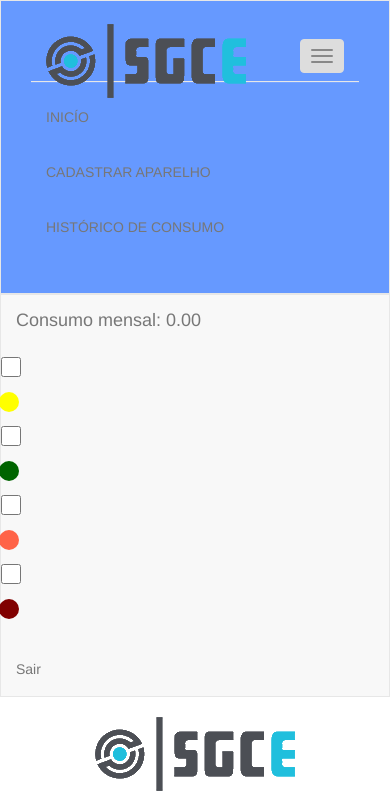
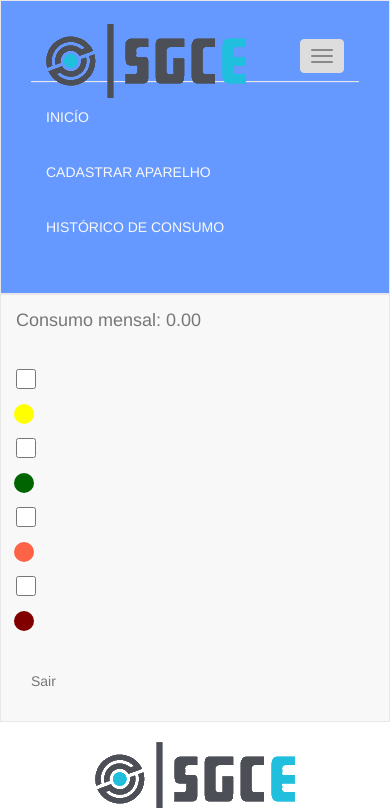
Before and after one commit to ThiagoN13/sgce, a plain HTML site: page index.html at #!/history/ in a window 390 px wide. Both pictures are taken after a click on the button "Toggle navigation". Shown: the top 808 px of the page. Drawn offline with nearby package versions, Linux system fonts and the light colour scheme; some packages are replaced by stand-ins of ours.

Commit message:
Subindo correcoes simples

```diff
--- a/css/style.css
+++ b/css/style.css
@@ -106,3 +106,8 @@ a.wrimagecard:hover, .wrimagecard-topimage:hover {
   width: 20px;
   height: 20px;
 }
+
+.navbar-title {
+  color: #f8f8f8;
+  text-transform: uppercase;
+}
--- a/index.html
+++ b/index.html
@@ -28,9 +28,9 @@
         </div>
         <div id="navbarCollapse" class="collapse navbar-collapse">
           <ul class="nav navbar-nav">
-            <li><a ui-sref="index"><H5>INICÍO</H5></a></li>
-            <li><a ui-sref="form"><H5>CADASTRAR APARELHO</H5></a></li>
-            <li><a ui-sref="history"><H5>HISTÓRICO DE CONSUMO</H5></a></li>
+            <li><a ui-sref="index"><h5 class="navbar-title">INICÍO</h5></a></li>
+            <li><a ui-sref="form"><h5 class="navbar-title">CADASTRAR APARELHO</h5></a></li>
+            <li><a ui-sref="history"><h5 class="navbar-title">HISTÓRICO DE CONSUMO</h5></a></li>
           </ul>
         </div>
       </nav>
@@ -39,26 +39,22 @@
           <div class="navbar-header">
             <a class="navbar-brand" href="#">Consumo mensal: {{calculoMensal.toFixed(2)}}</a>
           </div>
-          <ul class="nav navbar-nav navbar-right">
+          <ul class="nav navbar-nav navbar-right" style="display: inline;">
             <li>
               <input type="checkbox" name="amarela" class="checkbox-flag" ng-model="bandeira.amarela">
-              <a href="#"><div class="flag flag-yelow"></div>
-              </a>
+              <a href="#"><div class="flag flag-yelow"></div></a>
             </li>
             <li>
               <input type="checkbox" name="verde" class="checkbox-flag" ng-model="bandeira.verde">
-              <a href="#"><div class="flag flag-green"></div>
-              </a>
+              <a href="#"><div class="flag flag-green"></div></a>
             </li>
             <li>
               <input type="checkbox" name="vermelho1" class="checkbox-flag" ng-model="bandeira.vermelho1">
-              <a href="#"><div class="flag flag-red1"></div>
-              </a>
+              <a href="#"><div class="flag flag-red1"></div></a>
             </li>
             <li>
               <input type="checkbox" name="vermelho2" class="checkbox-flag" ng-model="bandeira.vermelho2">
-              <a href="#"><div class="flag flag-red2"></div>
-              </a>
+              <a href="#"><div class="flag flag-red2"></div></a>
             </li>
             <li><a href="#"></a></li>
             <li><a ng-click="sair()">Sair</a></li>
```
Also changed, not shown: partials/history.html (+3 -3 lines).
